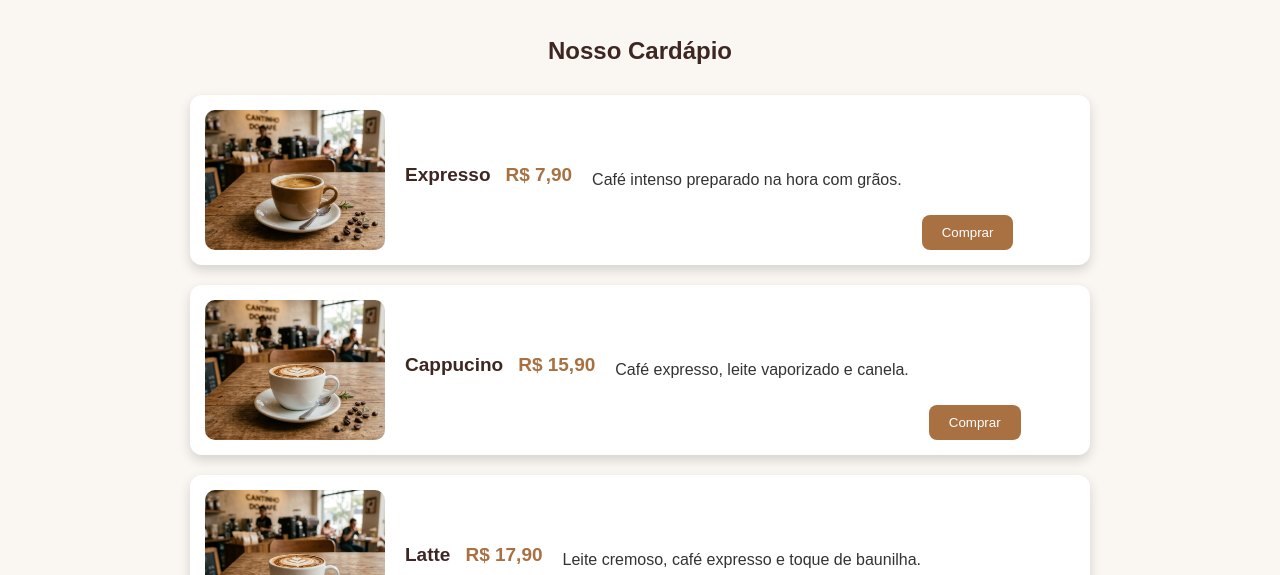
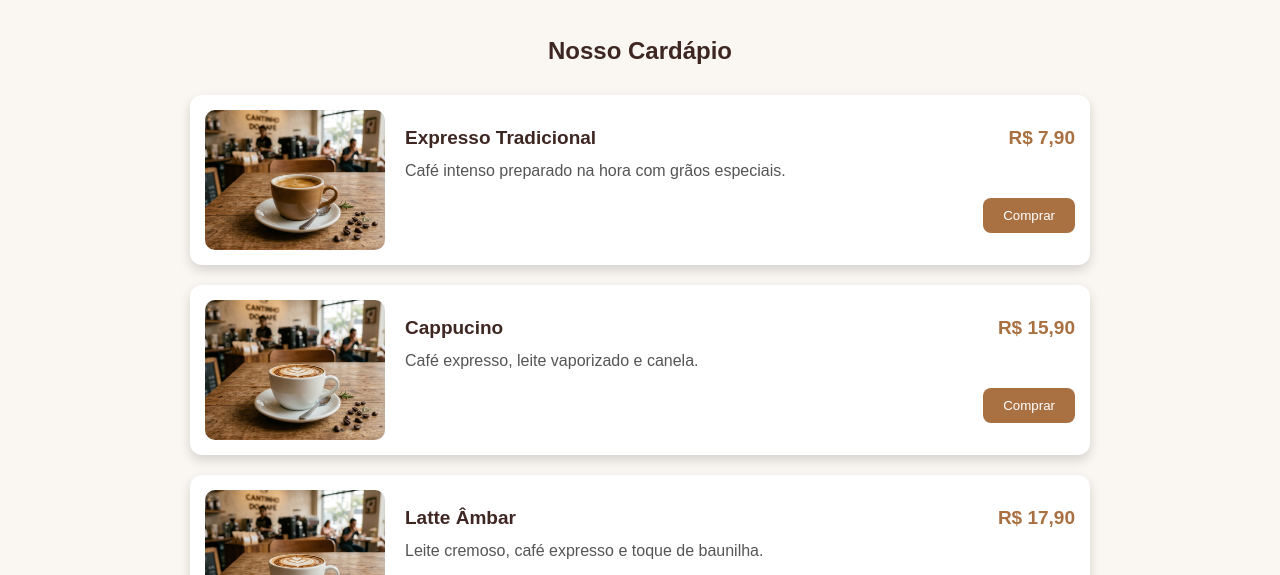
Before and after one commit to estevaoferreiramagliano/cafeteria, a plain HTML site: page index.html in a window 1280 px wide. Shown: the part 188-763 px from the top of the page. Drawn offline with Linux system fonts and the light colour scheme.

Commit message:
correção

```diff
--- a/index.html
+++ b/index.html
@@ -11,6 +11,7 @@
 <body>
 
     <header id="cabecalho">
+
         <h1>Café Âmbar</h1>
         <nav>
             <a href="#">Início</a>
@@ -33,55 +34,65 @@
              <!-- Primeiro produto -->
             <div class="produto">
                 <img src="img/cafe.jpg" alt="Café">
-                <div class="topo-produto">
-                    <h3>Expresso</h3>
+                <div class="info-produto">
+                    <div class="topo-produto">
+                    <h3>Expresso Tradicional</h3>
                     <span class="preco">R$ 7,90</span>
                 </div>
-                <p>Café intenso preparado na hora com grãos.</p>
+                <p>Café intenso preparado na hora com grãos especiais.</p>
                 <button>Comprar</button>
+                </div>
             </div>
 
              <!-- Segundo produto -->
              <div class="produto">
                 <img src="img/latte.jpg" alt="Cappucino">
-                <div class="topo-produto">
+                <div class="info-produto">
+                    <div class="topo-produto">
                     <h3>Cappucino</h3>
                     <span class="preco">R$ 15,90</span>
                 </div>
                 <p>Café expresso, leite vaporizado e canela.</p>
                 <button>Comprar</button>
+                </div>
             </div>
 
              <!-- Terceiro produto -->
             <div class="produto">
                 <img src="img/latte.jpg" alt="Latte">
-                <div class="topo-produto">
-                    <h3>Latte</h3>
+                <div class="info-produto">
+                    <div class="topo-produto">
+                    <h3>Latte Âmbar</h3>
                     <span class="preco">R$ 17,90</span>
                 </div>
                 <p>Leite cremoso, café expresso e toque de baunilha.</p>
                 <button>Comprar</button>
+                </div>
             </div>
 
              <!-- Produto oculto -->
             <div class="produto oculto">
-                <div class="topo-produto">
+                <div class="info-produto">
+                    <div class="topo-produto">
                     <h3>Mocha Especial</h3>
                     <span class="preco">R$ 18,90</span>
                 </div>
                 <p>Chocolate belga, café expresso e chantilly.</p>
                 <button>Comprar</button>
+                </div>
             </div>
 
             <!--Quinto Produto-->
              <div class="produto">
                 <img src="img/croa.jpg" alt="Croissant">
-                <div class="topo-produto">
+                <div class="info-produto">
+                    <div class="topo-produto">
                     <h3>Croissant</h3>
                     <span class="preco">R$ 14,90</span>
                 </div>
                 <p>Massa folhada recheada com presunto e queijo.</p>
                 <button>Comprar</button>
+                </div>
             </div>
         </section>
     </main>
```
